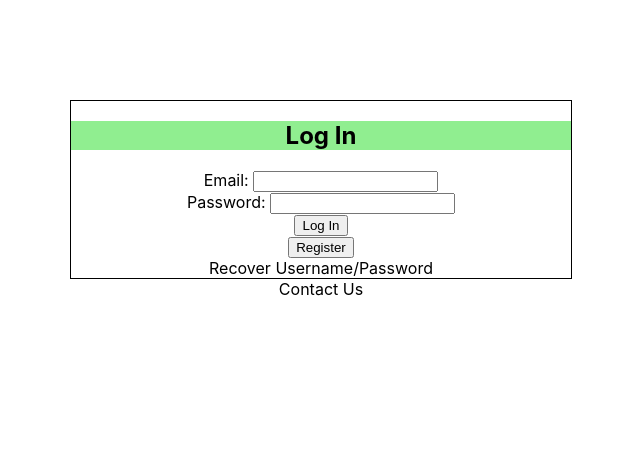
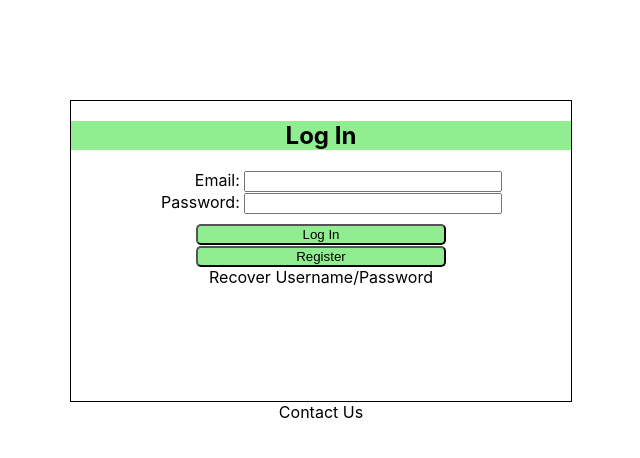
Before and after one commit to jbz6587/ezBank, a React (Create React App) app in the folder ezbank/: page / in a window 1280 px wide. Shown: the top 458 px of the page, without its empty margins (319-959 px from the left). Built offline with nearby package versions, Linux system fonts and the light colour scheme.

Commit message:
Added more styling and formatting to login page

```diff
--- a/ezbank/src/css/login.css
+++ b/ezbank/src/css/login.css
@@ -4,6 +4,7 @@
 	border-width: 1px;
 	border-color: black;
 	width: 500px;
+	height: 300px;
 	margin: auto;
 	margin-top: 100px;
 }
@@ -11,3 +12,23 @@
 #LogInTitle {
 	background-color: #90EE90;
 }
+
+#LogInButton {
+	margin-top: 10px;
+}
+
+label {
+	display: inline-block;
+	text-align: right;
+	width: 100px;
+}
+
+button {
+	background-color: #90EE90;
+	border-radius: 5px;
+	width: 50%;
+}
+
+.LogInFormElement {
+	width: 50%;
+}
--- a/ezbank/src/views/login.js
+++ b/ezbank/src/views/login.js
@@ -10,16 +10,18 @@ export default class Login extends Component {
 			<div id='LogInDiv'>
 				<h2 id='LogInTitle'>Log In</h2>
 				<form id='LogInForm'>
-					Email: <input className='LogInFormElement' type="email"/>
-					<br/>
-					Password: <input className='LogInFormElement' type="password"/>
-					<br/>
+					<div className="block">
+						<label>Email:</label> <input className='LogInFormElement' type="email"/>
+					</div>
+					<div className="block">
+						<label>Password:</label> <input className='LogInFormElement' type="password"/>
+					</div>
 					<button id='LogInButton'>Log In</button>
 					<br/>
-					<button id='RegisterButton'>Register</button>
-					<br/>
-					<a>Recover Username/Password</a>
 				</form>
+				<button id='RegisterButton'>Register</button>
+				<br/>
+				<a>Recover Username/Password</a>
 			</div>
 			<div><a>Contact Us</a></div>
 		</div>
```
